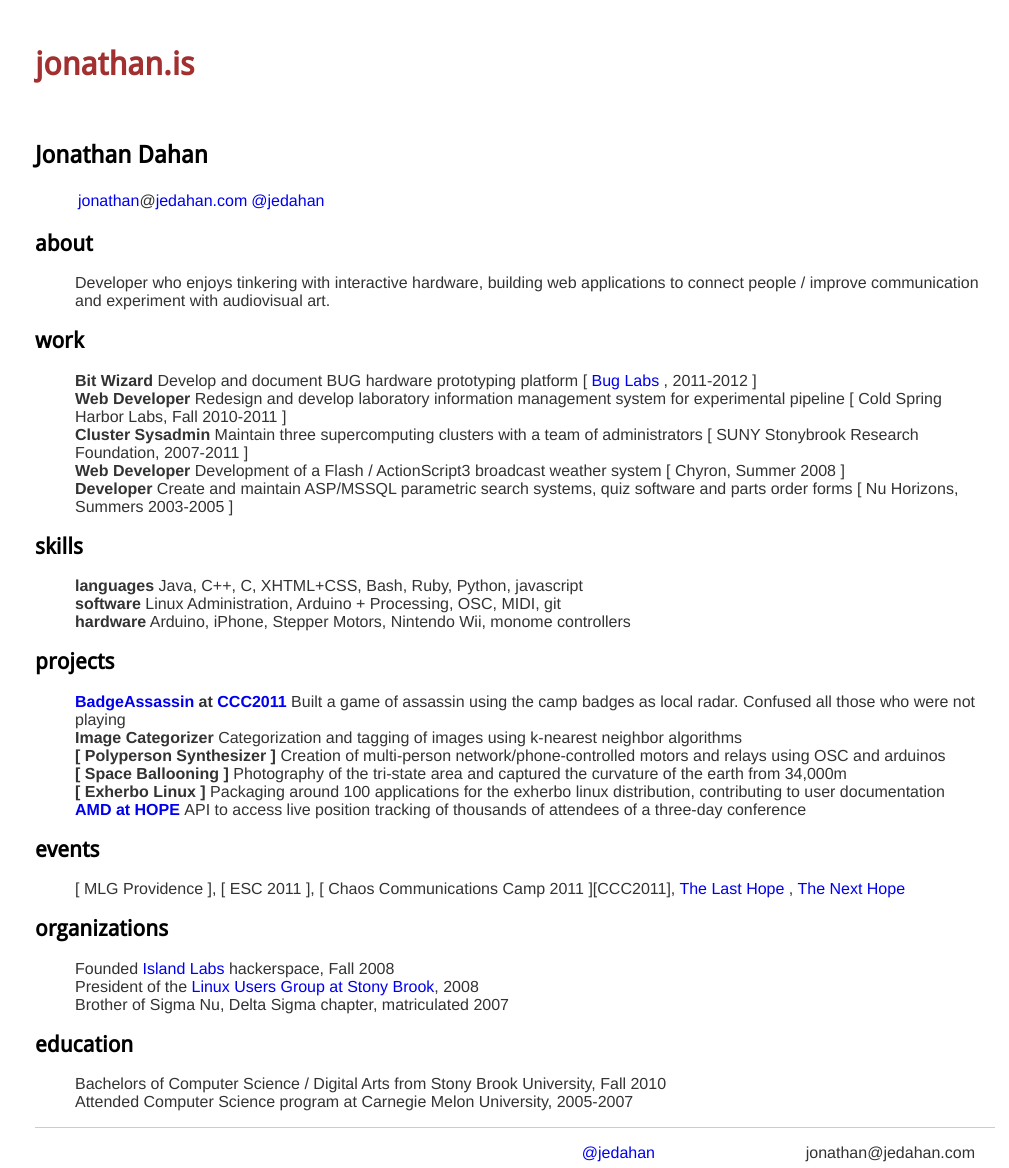
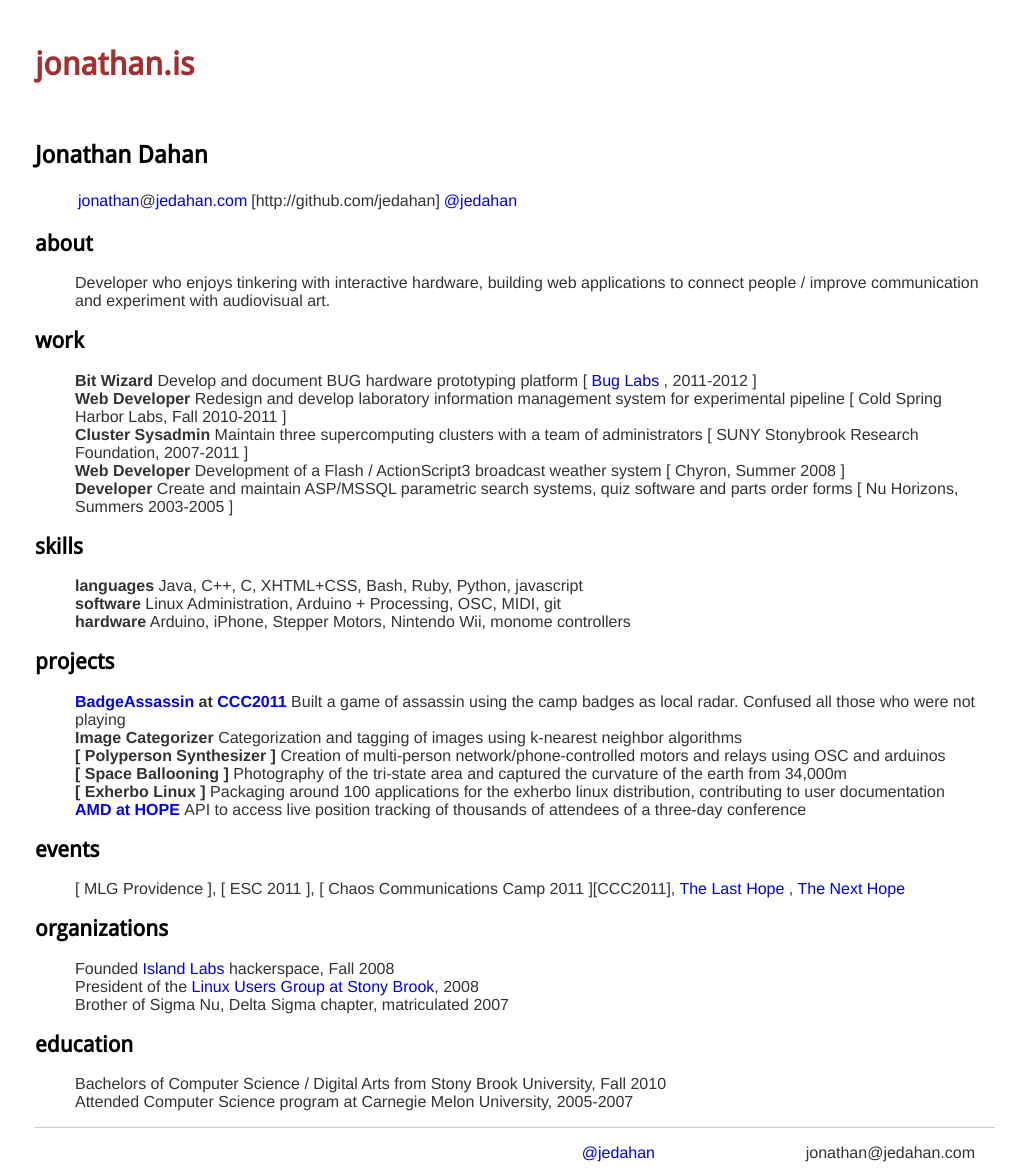
Before and after one commit to jedahan/jedahan.github.com, a Jekyll site: the page built from resume/index.md, in a window 1280 px wide. Shown: the whole page, without its empty margins (125-1134 px from the left). Built offline with Jekyll 4.4.1, drawn with Linux system fonts in a browser that asks for light colours; some of the changed lines change nothing that is shown.

Commit message:
add github link

```diff
--- a/resume/index.md
+++ b/resume/index.md
@@ -4,7 +4,7 @@
 
 Jonathan Dahan
 ==============
- *  [jonathan]@[jedahan.com] | [@jedahan]
+ *  [jonathan]@[jedahan.com] | [http://github.com/jedahan] | [@jedahan]
 
 about
 -----
```
